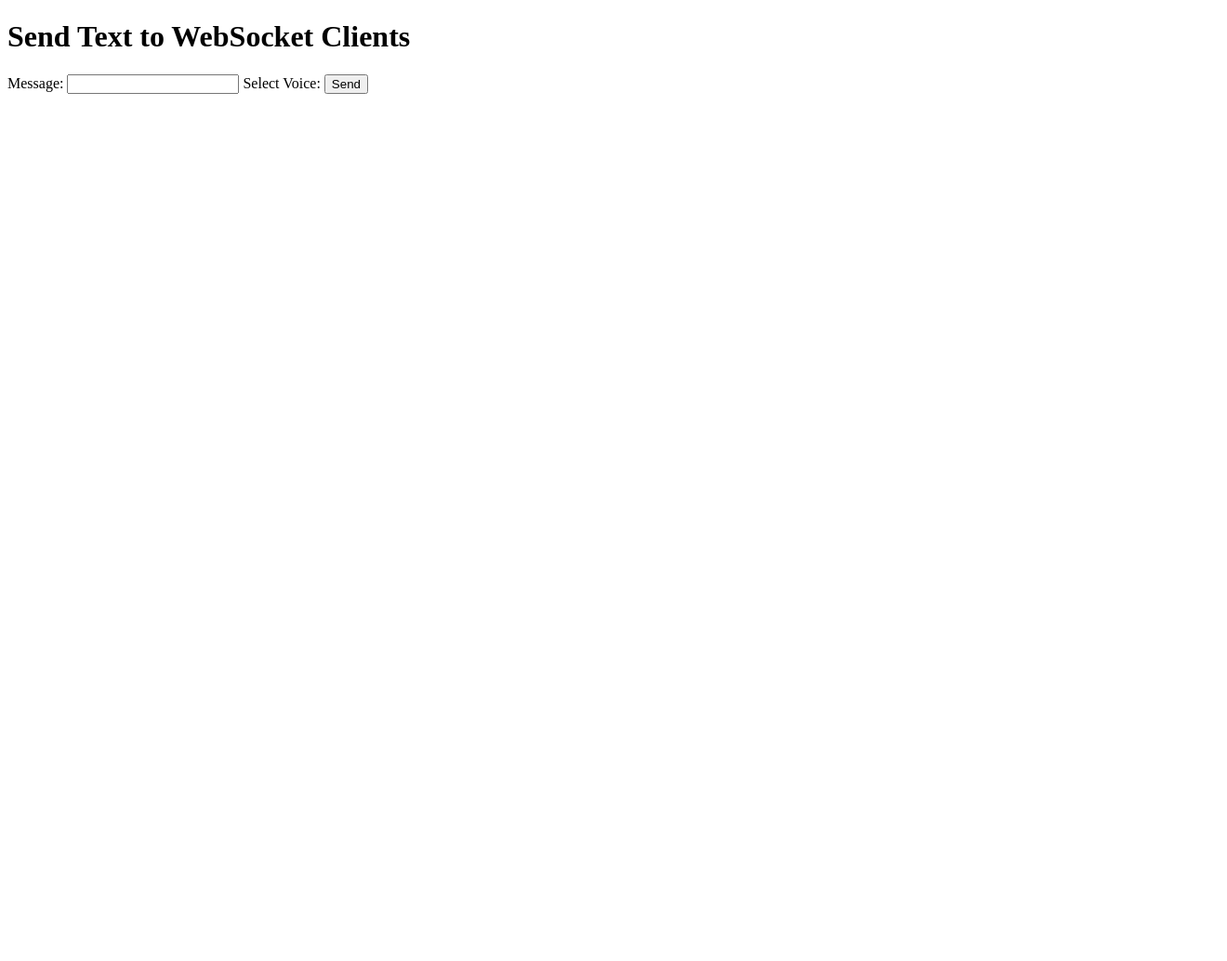
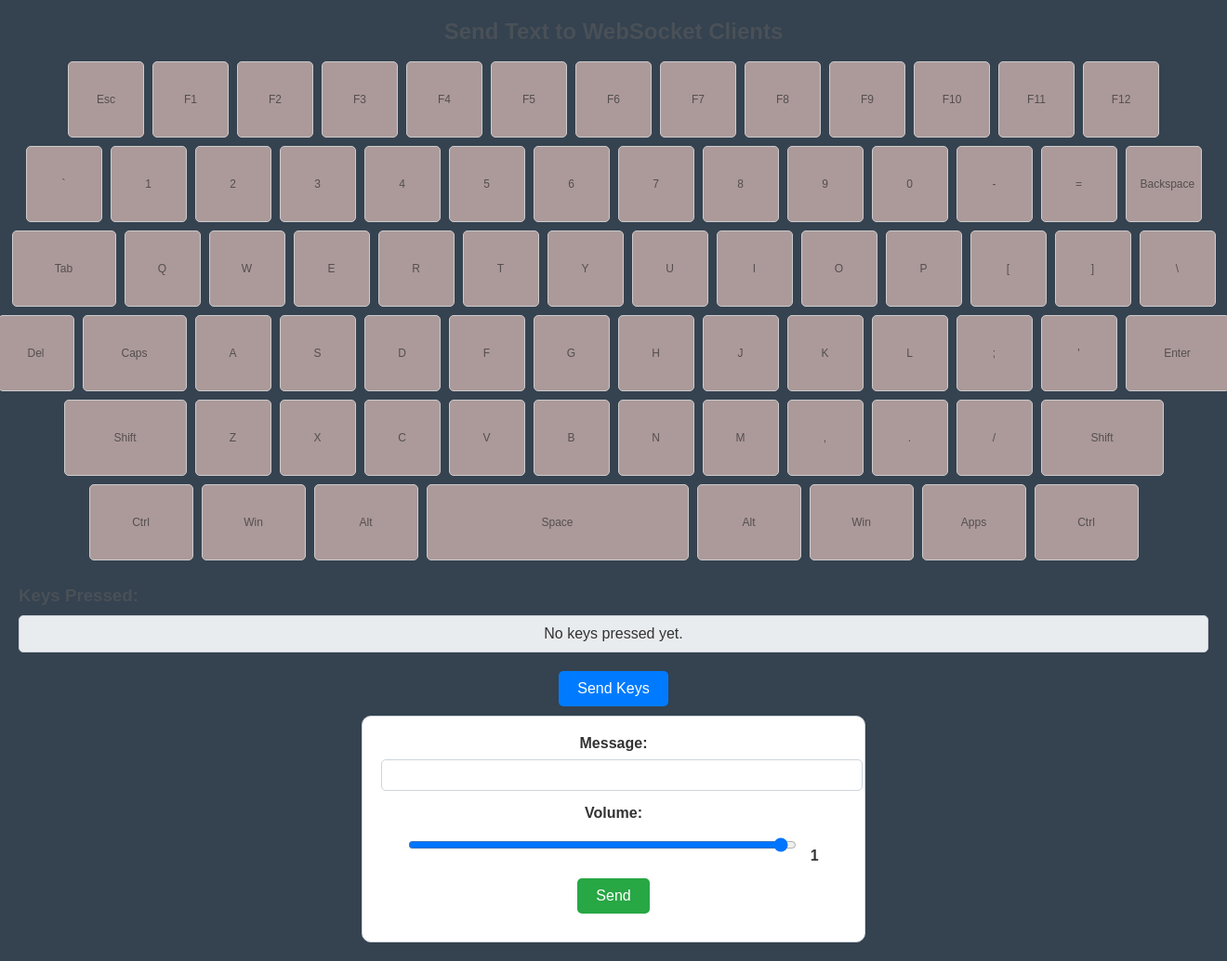
Before and after one commit to sockheadrps/PyWsExecutor, a FastAPI app: page /tts in a window 1320 px wide. Shown: the whole page at 93% size. Before the commit the page ends 101 px from the top, so only its background shows below. Run offline with FastAPI, Linux system fonts and the light colour scheme.

Commit message:
TTS and keystrokes?

```diff
--- a/main.py
+++ b/main.py
@@ -19,9 +19,10 @@ app.mount("/static", StaticFiles(directory="static"), name="static")
 templates = Jinja2Templates(directory="templates")
 
 
-# Pydantic Model for message request
-class MessageRequest(BaseModel):
-    message: str  # Only message, no voice anymore
+# Pydantic Model for event request
+class EventRequest(BaseModel):
+    event: str  # Event name
+    data: dict  # Associated data for the event
 
 
 class ConnectionManager:
@@ -60,16 +61,17 @@ async def websocket_endpoint(websocket: WebSocket):
                 await manager.send_message("Error: Received invalid JSON", websocket)
                 continue
 
-            # Handle incoming message type (without voice now)
-            if data.get("type") == "send_message":
-                message = data.get("message")
-                print(f"Message: {message}")
+            # Handle incoming event (general structure now)
+            event = data.get("event")
+            if event:
+                event_data = data.get("data", {})
+                print(f"Event: {event}, Data: {event_data}")
 
-                # Broadcast the received message to all connected clients
-                await manager.broadcast(f'{{"message": "{message}"}}')
+                # Broadcast the event and its data to all connected clients
+                await manager.broadcast(json.dumps({"event": event, "data": event_data}))
 
             else:
-                await manager.send_message(f"Server received message: {data}", websocket)
+                await manager.send_message(f"Error: Invalid event format", websocket)
 
     except WebSocketDisconnect:
         manager.disconnect(websocket)
@@ -81,15 +83,18 @@ async def get_html_page(request: Request):
     return templates.TemplateResponse("index.html", {"request": request})
 
 
-@app.post("/send-message")
-async def send_message(request: MessageRequest):
+@app.post("/send-event")
+async def send_event(request: EventRequest):
     try:
-        message = request.message  # Only the message now
-        print(f"Message: {message}")
+        event = request.event
+        data = request.data
 
-        # Broadcast the message to all connected clients
-        await manager.broadcast(f'{{"message": "{message}"}}')
+        print(f"Event: {event}, Data: {data}")
 
-        return JSONResponse(content={"status": "Message sent successfully"})
+        # Broadcast the event to all connected clients
+        await manager.broadcast(json.dumps({"event": event, "data": data}))
+
+        return JSONResponse(content={"status": "Event sent successfully"})
     except Exception as e:
-        raise HTTPException(status_code=500, detail="Failed to send message")
+        print(f"Error: {e}")
+        raise HTTPException(status_code=500, detail="Failed to send event")
--- a/static/scripts.js
+++ b/static/scripts.js
@@ -1,18 +1,95 @@
-document
-  .getElementById("messageForm")
-  .addEventListener("submit", async function (event) {
+document.addEventListener("DOMContentLoaded", function () {
+  const keys = document.querySelectorAll(".key"); // All the keys
+  const pressedKeysDisplay = document.getElementById("pressedKeys"); // Display pressed keys
+  const sendKeysButton = document.getElementById("sendKeysButton"); // Send keys button
+  const pressedKeys = new Set(); // To track pressed keys
+  const volumeSlider = document.getElementById("volume"); // Volume slider
+
+  // Highlight the key and add/remove it from pressed keys set
+  keys.forEach((key) => {
+    key.addEventListener("click", function () {
+      const keyValue = key.textContent.trim(); // Get the key's value
+      if (pressedKeys.has(keyValue)) {
+        // If key is already pressed, remove it
+        pressedKeys.delete(keyValue);
+        key.classList.remove("highlight");
+      } else {
+        // If key is not pressed, add it
+        pressedKeys.add(keyValue);
+        key.classList.add("highlight");
+      }
+      updatePressedKeysDisplay(); // Update the pressed keys display
+    });
+  });
+
+  // Update the displayed list of pressed keys
+  function updatePressedKeysDisplay() {
+    if (pressedKeys.size === 0) {
+      pressedKeysDisplay.textContent = "No keys pressed yet.";
+    } else {
+      pressedKeysDisplay.textContent = Array.from(pressedKeys).join(", ");
+    }
+  }
+
+  // Reset highlights and send keys when the send button is clicked
+  sendKeysButton.addEventListener("click", async function () {
+    // Prepare the payload with pressed keys and volume value
+    const payload = {
+      event: "keypress",  // Event type (you can choose any label you want for this event)
+      data: {
+        keys: Array.from(pressedKeys),  // The pressed keys as an array
+      }
+    };
+
+    try {
+      console.log(payload);  // For debugging
+
+      // Send the event and data to the server via a POST request
+      const response = await fetch("/send-event", {
+        method: "POST",
+        headers: {
+          "Content-Type": "application/json",
+        },
+        body: JSON.stringify(payload),
+      });
+
+      if (response.ok) {
+        const data = await response.json();
+        console.log("Keys sent successfully: " + data.status);
+      } else {
+        console.log("Failed to send keys");
+      }
+
+      // After sending, reset the highlighted keys
+      keys.forEach((key) => key.classList.remove("highlight"));
+      pressedKeys.clear();  // Clear the pressed keys set
+      updatePressedKeysDisplay();  // Update the display after sending
+    } catch (error) {
+      console.log("Error sending keys:", error);
+    }
+  });
+
+  // Handle form submission for sending the message and volume
+  document.getElementById("messageForm").addEventListener("submit", async function (event) {
     event.preventDefault();
 
     const message = document.getElementById("message").value;
+    const volume = document.getElementById("volume").value;  // Get the volume slider value
 
-    // Prepare the payload with the message and selected voice
+    // Prepare the payload with the message and volume values
     const payload = {
-      message: message,
+      event: "tts",  // Event type
+      data: {
+        message: message,  // The message entered
+        volume: volume     // The volume value
+      }
     };
 
     try {
-      // Send the message with selected voice to the server
-      const response = await fetch("/send-message", {
+      console.log(payload);  // For debugging
+
+      // Send the event and data to the server via a POST request
+      const response = await fetch("/send-event", {
         method: "POST",
         headers: {
           "Content-Type": "application/json",
@@ -30,3 +107,9 @@ document
       console.log("Error sending message:", error);
     }
   });
+
+  // Update the volume value dynamically as the slider changes
+  document.getElementById("volume").addEventListener("input", function () {
+    document.getElementById("volumeValue").textContent = this.value;
+  });
+});
--- /dev/null
+++ b/static/styles.css
@@ -0,0 +1,236 @@
+body {
+    font-family: Arial, sans-serif;
+    margin: 20px;
+    background-color: #354250;
+    color: #333;
+  }
+
+  h1 {
+    text-align: center;
+    color: #495057;
+    font-size: 24px;
+  }
+
+  h3 {
+    color: #495057;
+    margin-bottom: 10px;
+  }
+
+  #pressedKeys {
+    background-color: #e9ecef;
+    border: 1px solid #ced4da;
+    padding: 10px;
+    text-align: center;
+    border-radius: 5px;
+    margin-bottom: 20px;
+  }
+
+  button {
+    background-color: #007bff;
+    color: white;
+    border: none;
+    padding: 10px 20px;
+    font-size: 16px;
+    cursor: pointer;
+    border-radius: 5px;
+    transition: background-color 0.3s ease, transform 0.1s;
+    display: block;
+    margin: 10px auto;
+  }
+
+  button:hover {
+    background-color: #0056b3;
+  }
+
+  button:active {
+    transform: scale(0.98);
+  }
+
+  form {
+    text-align: center;
+    background-color: #ffffff;
+    padding: 20px;
+    border: 1px solid #ced4da;
+    border-radius: 10px;
+    max-width: 500px;
+    margin: 0 auto;
+  }
+
+  label {
+    display: block;
+    margin-bottom: 8px;
+    font-weight: bold;
+  }
+
+  input[type="text"],
+  input[type="range"] {
+    width: 100%;
+    padding: 8px;
+    margin-bottom: 15px;
+    border: 1px solid #ced4da;
+    border-radius: 5px;
+    font-size: 14px;
+  }
+
+  input[type="range"] {
+    width: 80%;
+    margin: 0 auto;
+  }
+
+  #volumeValue {
+    font-weight: bold;
+    margin-left: 10px;
+  }
+
+  form button[type="submit"] {
+    background-color: #28a745;
+    margin-top: 15px;
+  }
+
+  form button[type="submit"]:hover {
+    background-color: #218838;
+  }
+
+  form button[type="submit"]:active {
+    transform: scale(0.98);
+  }
+
+  @media screen and (max-width: 600px) {
+    form {
+      padding: 15px;
+    }
+
+    button {
+      width: 100%;
+    }
+
+    input[type="text"],
+    input[type="range"] {
+      width: 100%;
+    }
+  }
+
+
+  .keyboard {
+    display: flex;
+    flex-direction: column;
+    align-items: center;
+    margin-bottom: 20px;
+  }
+
+  /* Row layout */
+  .row {
+    display: flex;
+    justify-content: center;
+    margin-bottom: 5px;
+  }
+
+  .key {
+    width: 50px;
+    height: 50px;
+    background-color: #4caf50;
+    color: rgb(85, 78, 78);
+    text-align: center;
+    line-height: 50px;
+    border-radius: 5px;
+    cursor: pointer;
+    transition: background-color 0.2s;
+    margin: 2px;
+  }
+
+  .key:active {
+    background-color: #45a049;
+  }
+
+  .large-key {
+    width: 100px;
+  }
+
+  .extra-large-key {
+    width: 150px;
+  }
+
+  .space {
+    width: 250px; /* Larger space bar */
+  }
+
+  /* Make Shift and Enter keys larger */
+  .shiftleft,
+  .shiftright,
+  .enter {
+    width: 100px;
+  }
+
+  .ctrlleft,
+  .ctrlright,
+  .winleft,
+  .winright,
+  .altleft,
+  .altright,
+  .apps {
+    width: 80px;
+  }
+
+  /* Numpad layout */
+  .numpadenter {
+    width: 100px;
+  }
+
+  /* Styling for key rows */
+  .row {
+    display: flex;
+    justify-content: center;
+    gap: 5px; /* Adjusts the space between keys */
+  }
+
+  /* Individual key styles */
+  .key {
+    padding: 15px;
+    text-align: center;
+    font-size: 12px;
+    background-color: #ac9a9a;
+    border: 1px solid #ccc;
+    cursor: pointer;
+    transition: background-color 0.3s, transform 0.1s;
+  }
+
+  .key:active {
+    transform: scale(0.95); /* Slightly shrink the key when clicked */
+  }
+
+  /* Highlight the clicked key */
+  .key.highlight {
+    background-color: #6c757d; /* Grayish color for the highlight */
+    color: white;
+    border: 1px solid #343a40;
+  }
+
+  /* Specific adjustments for each key's size */
+  .key.shiftleft,
+  .key.shiftright {
+    width: 100px;
+  }
+
+  .key.space {
+    width: 250px;
+  }
+
+  .key.ctrlleft,
+  .key.ctrlright,
+  .key.altleft,
+  .key.altright,
+  .key.winleft,
+  .key.winright,
+  .key.apps {
+    width: 80px;
+  }
+
+  .key.numpadenter {
+    width: 100px;
+  }
+
+  .key.tab,
+  .key.capslock,
+  .key.enter {
+    width: 80px;
+  }
--- a/templates/index.html
+++ b/templates/index.html
@@ -4,20 +4,141 @@
   <meta charset="UTF-8">
   <meta name="viewport" content="width=device-width, initial-scale=1.0">
   <title>WebSocket TTS Interface</title>
+  <link rel="stylesheet" href="/static/styles.css"> <!-- Link to the external CSS file -->
 </head>
 <body>
   <h1>Send Text to WebSocket Clients</h1>
 
+  <!-- On-screen keyboard -->
+  <div class="keyboard">
+    <!-- Row 1: Function Keys -->
+    <div class="row">
+      <div class="key escape">Esc</div>
+      <div class="key f1">F1</div>
+      <div class="key f2">F2</div>
+      <div class="key f3">F3</div>
+      <div class="key f4">F4</div>
+      <div class="key f5">F5</div>
+      <div class="key f6">F6</div>
+      <div class="key f7">F7</div>
+      <div class="key f8">F8</div>
+      <div class="key f9">F9</div>
+      <div class="key f10">F10</div>
+      <div class="key f11">F11</div>
+      <div class="key f12">F12</div>
+    </div>
+
+    <!-- Row 2: Number keys and special characters -->
+    <div class="row">
+      <div class="key `">`</div>
+      <div class="key number">1</div>
+      <div class="key number">2</div>
+      <div class="key number">3</div>
+      <div class="key number">4</div>
+      <div class="key number">5</div>
+      <div class="key number">6</div>
+      <div class="key number">7</div>
+      <div class="key number">8</div>
+      <div class="key number">9</div>
+      <div class="key number">0</div>
+      <div class="key hyphen">-</div>
+      <div class="key equals">=</div>
+      <div class="key backspace">Backspace</div>
+    </div>
+
+
+    <!-- Row 5: QWERTY keys -->
+    <div class="row">
+      <div class="key tab">Tab</div>
+      <div class="key q">Q</div>
+      <div class="key w">W</div>
+      <div class="key e">E</div>
+      <div class="key r">R</div>
+      <div class="key t">T</div>
+      <div class="key y">Y</div>
+      <div class="key u">U</div>
+      <div class="key i">I</div>
+      <div class="key o">O</div>
+      <div class="key p">P</div>
+      <div class="key bracket-left">[</div>
+      <div class="key bracket-right">]</div>
+      <div class="key backslash">\</div>
+    </div>
+
+    <!-- Row 6: Caps Lock, ASDF keys -->
+    <div class="row">
+      <div class="key delete">Del</div>
+      <div class="key capslock">Caps</div>
+      <div class="key a">A</div>
+      <div class="key s">S</div>
+      <div class="key d">D</div>
+      <div class="key f">F</div>
+      <div class="key g">G</div>
+      <div class="key h">H</div>
+      <div class="key j">J</div>
+      <div class="key k">K</div>
+      <div class="key l">L</div>
+      <div class="key semicolon">;</div>
+      <div class="key apostrophe">'</div>
+      <div class="key enter">Enter</div>
+    </div>
+
+    <!-- Row 7: Shift, ZXCVBN keys -->
+    <div class="row">
+      <div class="key shiftleft">Shift</div>
+      <div class="key z">Z</div>
+      <div class="key x">X</div>
+      <div class="key c">C</div>
+      <div class="key v">V</div>
+      <div class="key b">B</div>
+      <div class="key n">N</div>
+      <div class="key m">M</div>
+      <div class="key comma">,</div>
+      <div class="key period">.</div>
+      <div class="key slash">/</div>
+      <div class="key shiftright">Shift</div>
+    </div>
+
+    <!-- Row 8: Control, Alt, Space, Alt, Win keys -->
+    <div class="row">
+      <div class="key ctrlleft">Ctrl</div>
+      <div class="key winleft">Win</div>
+      <div class="key altleft">Alt</div>
+      <div class="key space">Space</div>
+      <div class="key altright">Alt</div>
+      <div class="key winright">Win</div>
+      <div class="key apps">Apps</div>
+      <div class="key ctrlright">Ctrl</div>
+    </div>
+  </div>
+
+  <div class="key-status">
+    <h3>Keys Pressed:</h3>
+    <div id="pressedKeys">No keys pressed yet.</div>
+  </div>
+
+  <button id="sendKeysButton">Send Keys</button>
+
   <form id="messageForm">
     <label for="message">Message:</label>
-        <input type="text" id="message" name="message" required>
+    <input type="text" id="message" name="message" required />
 
-        <label for="voice">Select Voice:</label>
-        </select>
+    <label for="volume">Volume:</label>
+    <input
+      type="range"
+      id="volume"
+      name="volume"
+      min="0.01"
+      max="1"
+      step="0.01"
+      value="1"
+    />
+    <span id="volumeValue">1</span>
 
     <button type="submit">Send</button>
   </form>
 
+
   <script src="/static/scripts.js"></script>
 </body>
 </html>
```
Also changed, not shown: client.py (+20 -4 lines), 1 other file. Lines whose indentation alone changed are shown as unchanged.
